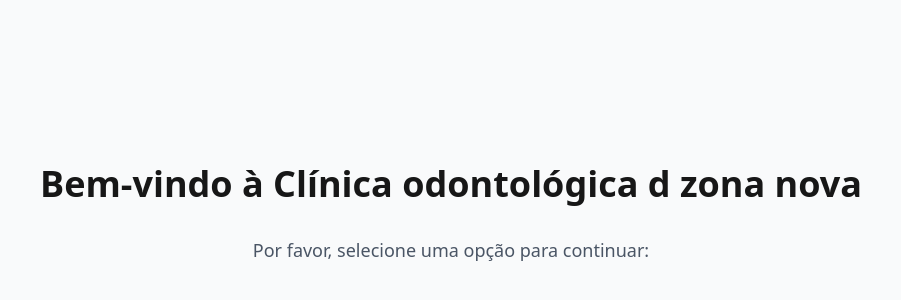
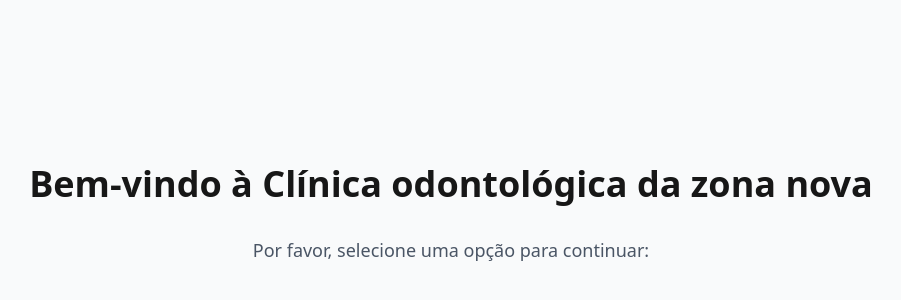
Before and after one commit to flaience/sisag, a Next.js app: page / in a window 1280 px wide. Shown: the part 186-486 px from the top of the page, without its empty margins (189-1090 px from the left). Built offline with nearby package versions, Linux system fonts and the light colour scheme.

Commit message:
teste deploy 16:41

```diff
--- a/src/app/login/page.tsx
+++ b/src/app/login/page.tsx
@@ -1,3 +1,4 @@
+// src/app/login/page.tsx
 "use client";
 
 // Isto impede qualquer pré-renderização
--- a/src/app/page.tsx
+++ b/src/app/page.tsx
@@ -13,7 +13,7 @@ export default function HomePage() {
         animate={{ opacity: 1, y: 0 }}
         className="text-4xl font-bold text-primary"
       >
-        Bem-vindo à Clínica odontológica d zona nova
+        Bem-vindo à Clínica odontológica da zona nova
       </motion.h1>
       <p className="text-gray-600 text-lg">
         Por favor, selecione uma opção para continuar:
```
